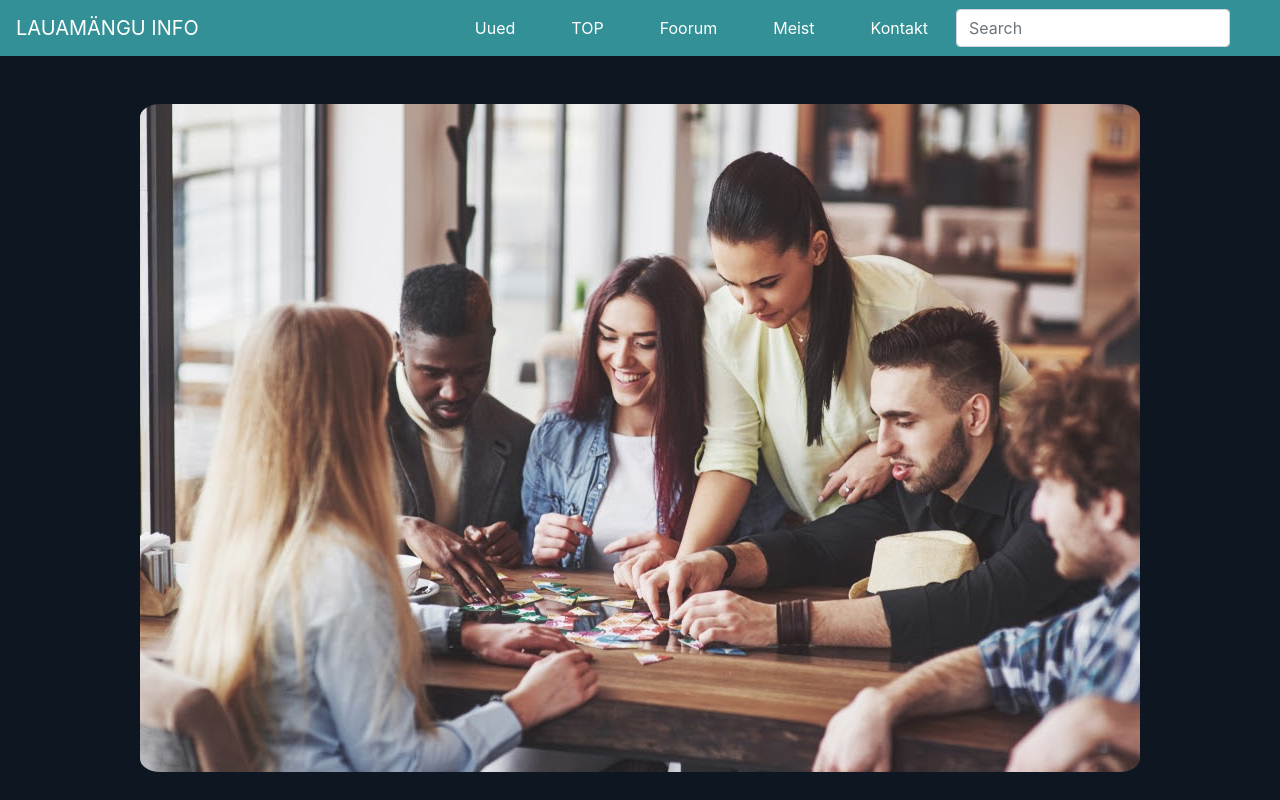
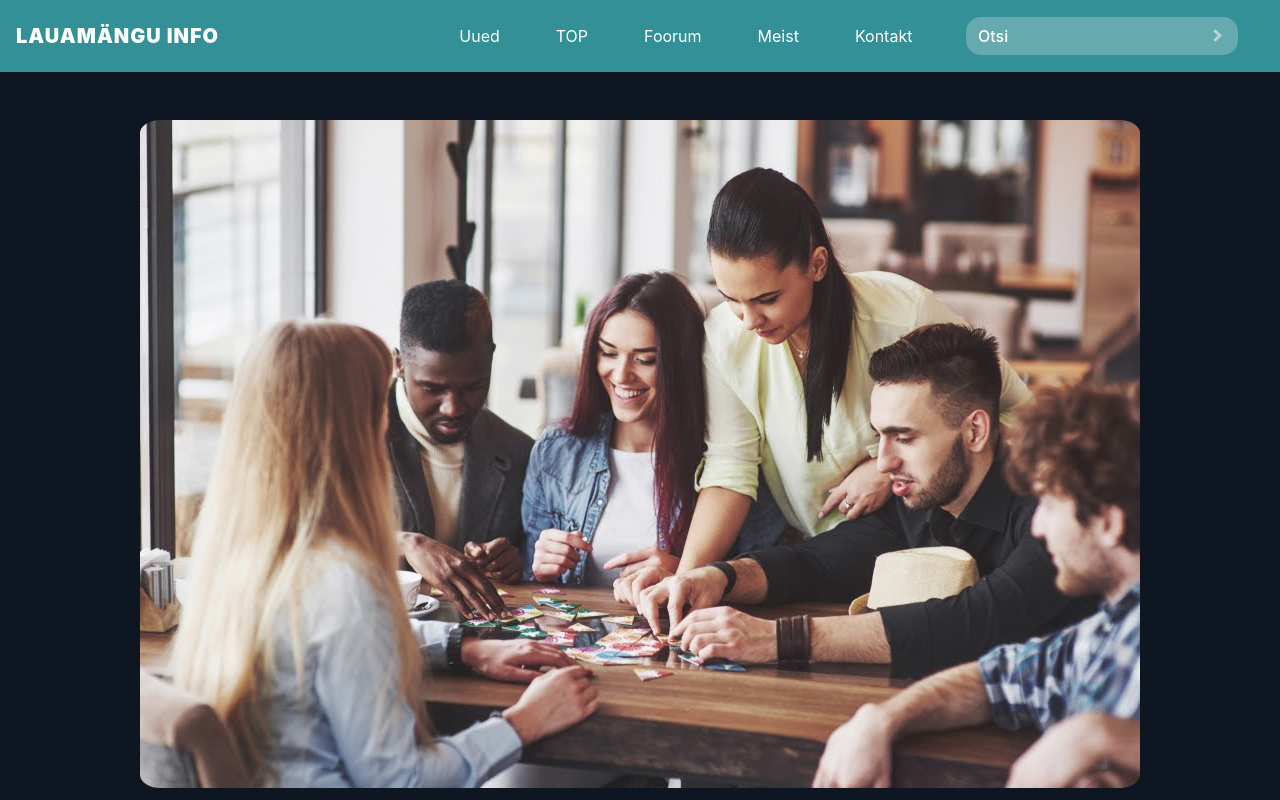
Before and after one commit to TaaviStone/katse-arvutim-ng, a plain HTML site: page subpages/html/about-us.html in a window 1280 px wide. Shown: the top 800 px of the page. Drawn offline with nearby package versions, Linux system fonts and the light colour scheme.

Commit message:
Navbar fixed

```diff
--- a/subpages/html/about-us.html
+++ b/subpages/html/about-us.html
@@ -12,33 +12,35 @@
 </head>
 <body>
 	<header>
-		<nav class="navbar-custom navbar navbar-expand-lg">
-		    <a class="navbar-brand" href="../../index.html">LAUAMÄNGU INFO</a>
-
+		<nav class="navbar-custom navbar navbar-expand-lg py-3">
+			<a class="logo navbar-brand" href="index.html">LAUAMÄNGU INFO</a>
 			<div class="collapse navbar-collapse" id="navbarSupportedContent">
-			<ul class="navbar-nav ml-auto">
+				<ul class="pages navbar-nav ml-auto">
 					<li class="nav-item">
-				<a class="nav-link" href="product.html">Uued</a>
+						<a class="nav-link" href="subpages/html/product.html">Uued</a>
 					</li>
 					<li class="nav-item">
-				<a class="nav-link" href="product.html">TOP</a>
+						<a class="nav-link" href="subpages/html/product.html">TOP</a>
 					</li>
 					<li class="nav-item">
 						<a class="nav-link" href="#">Foorum</a>
 					</li>
 					<li class="nav-item">
-				<a class="nav-link" href="about-us.html">Meist</a>
+						<a class="nav-link" href="subpages/html/about-us.html">Meist</a>
 					</li>
 					<li class="nav-item">
 						<a class="nav-link" href="#">Kontakt</a>
 					</li>
 				</ul>
-
-			<form class="form-inline">
-			    <input class="form-control mr-sm-2" type="text" placeholder="Search" aria-label="Search">
+				<form id="search-form" class="form-inline">
+					<div class="input-group">
+						<input type="text" class="form-control search-form" placeholder="Otsi">
 						<span class="input-group-btn">
-				<button class="btn btn-default my-2 my-sm-0" type="submit"/>
+                <button class="btn btn-default" type="submit">
+                    <i class="arrow right"></i>
+                </button>
                 </span>
+					</div>
 				</form>
 			</div>
 		</nav>
```
Lines whose indentation alone changed are shown as unchanged.
